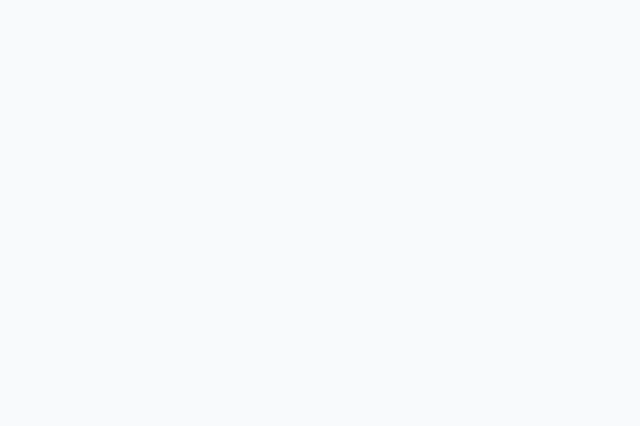
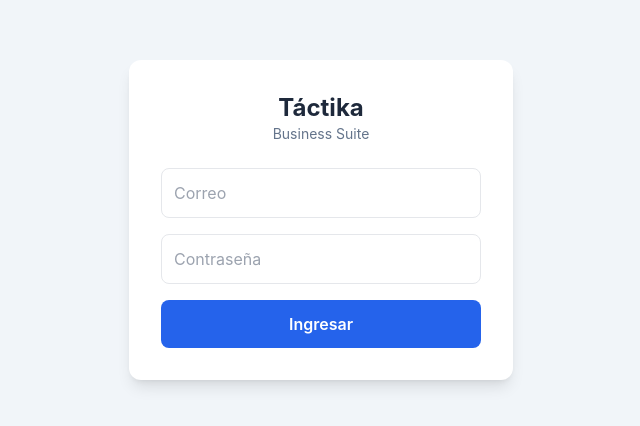
Before and after one commit to tactikaconsulting/tactika-business-suite, a React (Vite) app: page /login in a window 1280 px wide. Before the commit this address had no page. Shown: the part 180-606 px from the top of the page, without its empty margins (319-959 px from the left). Built offline with nearby package versions, Linux system fonts and the light colour scheme.

Commit message:
Login interno con Supabase Auth

```diff
--- a/src/App.jsx
+++ b/src/App.jsx
@@ -1,5 +1,10 @@
 import AppRouter from "./router/AppRouter";
+import { AuthProvider } from "./context/AuthContext";
 
 export default function App() {
-  return <AppRouter />;
+  return (
+    <AuthProvider>
+      <AppRouter />
+    </AuthProvider>
+  );
 }
--- /dev/null
+++ b/src/components/RutaProtegida.jsx
@@ -0,0 +1,20 @@
+import { Navigate, Outlet } from "react-router-dom";
+import { useAuth } from "../context/AuthContext";
+
+export default function RutaProtegida() {
+  const { sesion, cargando } = useAuth();
+
+  if (cargando) {
+    return (
+      <div className="min-h-screen flex items-center justify-center text-slate-400">
+        Cargando...
+      </div>
+    );
+  }
+
+  if (!sesion) {
+    return <Navigate to="/login" replace />;
+  }
+
+  return <Outlet />;
+}
--- a/src/components/layout/TopBar.jsx
+++ b/src/components/layout/TopBar.jsx
@@ -2,9 +2,13 @@ import {
   Bell,
   Search,
   UserCircle,
+  LogOut,
 } from "lucide-react";
+import { useAuth } from "../../context/AuthContext";
 
 export default function Topbar() {
+  const { perfil, cerrarSesion } = useAuth();
+
   return (
     <header className="bg-white shadow px-8 h-16 flex items-center justify-between">
 
@@ -30,17 +34,25 @@ export default function Topbar() {
           <div>
 
             <p className="font-semibold">
-              Claudio Urra
+              {perfil?.nombre || "Usuario"}
             </p>
 
-            <p className="text-sm text-gray-500">
-              Administrador
+            <p className="text-sm text-gray-500 capitalize">
+              {perfil?.rol || "..."}
             </p>
 
           </div>
 
         </div>
 
+        <button
+          onClick={cerrarSesion}
+          className="text-gray-500 hover:text-red-600 flex items-center gap-1"
+          title="Cerrar sesión"
+        >
+          <LogOut size={20} />
+        </button>
+
       </div>
 
     </header>
--- /dev/null
+++ b/src/context/AuthContext.jsx
@@ -0,0 +1,76 @@
+import { createContext, useContext, useEffect, useState } from "react";
+import { supabase } from "../lib/supabase";
+
+const AuthContext = createContext();
+
+export function AuthProvider({ children }) {
+  const [sesion, setSesion] = useState(null);
+  const [perfil, setPerfil] = useState(null);
+  const [cargando, setCargando] = useState(true);
+
+  useEffect(() => {
+    supabase.auth.getSession().then(({ data: { session } }) => {
+      setSesion(session);
+      if (session) {
+        cargarPerfil(session.user.id);
+      } else {
+        setCargando(false);
+      }
+    });
+
+    const { data: listener } = supabase.auth.onAuthStateChange(
+      (_event, session) => {
+        setSesion(session);
+        if (session) {
+          cargarPerfil(session.user.id);
+        } else {
+          setPerfil(null);
+          setCargando(false);
+        }
+      }
+    );
+
+    return () => {
+      listener.subscription.unsubscribe();
+    };
+  }, []);
+
+  async function cargarPerfil(userId) {
+    const { data, error } = await supabase
+      .from("perfiles")
+      .select("*")
+      .eq("id", userId)
+      .single();
+
+    if (!error) {
+      setPerfil(data);
+    }
+
+    setCargando(false);
+  }
+
+  async function iniciarSesion(email, password) {
+    const { error } = await supabase.auth.signInWithPassword({
+      email,
+      password,
+    });
+
+    if (error) throw error;
+  }
+
+  async function cerrarSesion() {
+    await supabase.auth.signOut();
+  }
+
+  return (
+    <AuthContext.Provider
+      value={{ sesion, perfil, cargando, iniciarSesion, cerrarSesion }}
+    >
+      {children}
+    </AuthContext.Provider>
+  );
+}
+
+export function useAuth() {
+  return useContext(AuthContext);
+}
--- /dev/null
+++ b/src/pages/Login.jsx
@@ -0,0 +1,69 @@
+import { useState } from "react";
+import { useNavigate } from "react-router-dom";
+import { useAuth } from "../context/AuthContext";
+
+export default function Login() {
+  const [email, setEmail] = useState("");
+  const [password, setPassword] = useState("");
+  const [error, setError] = useState("");
+  const [cargando, setCargando] = useState(false);
+
+  const { iniciarSesion } = useAuth();
+  const navigate = useNavigate();
+
+  async function enviar(e) {
+    e.preventDefault();
+    setError("");
+    setCargando(true);
+
+    try {
+      await iniciarSesion(email, password);
+      navigate("/");
+    } catch (err) {
+      setError("Correo o contraseña incorrectos.");
+    } finally {
+      setCargando(false);
+    }
+  }
+
+  return (
+    <div className="min-h-screen flex items-center justify-center bg-slate-100">
+      <form
+        onSubmit={enviar}
+        className="bg-white rounded-xl shadow-lg p-8 w-full max-w-sm space-y-4"
+      >
+        <div className="text-center mb-2">
+          <h1 className="text-2xl font-bold text-slate-800">Táctika</h1>
+          <p className="text-sm text-slate-500">Business Suite</p>
+        </div>
+
+        <input
+          type="email"
+          placeholder="Correo"
+          value={email}
+          onChange={(e) => setEmail(e.target.value)}
+          required
+          className="w-full border rounded-lg p-3"
+        />
+
+        <input
+          type="password"
+          placeholder="Contraseña"
+          value={password}
+          onChange={(e) => setPassword(e.target.value)}
+          required
+          className="w-full border rounded-lg p-3"
+        />
+
+        {error && <p className="text-red-600 text-sm">{error}</p>}
+
+        <button
+          disabled={cargando}
+          className="w-full bg-blue-600 hover:bg-blue-700 text-white py-3 rounded-lg font-semibold disabled:opacity-50"
+        >
+          {cargando ? "Ingresando..." : "Ingresar"}
+        </button>
+      </form>
+    </div>
+  );
+}
--- a/src/router/AppRouter.jsx
+++ b/src/router/AppRouter.jsx
@@ -1,7 +1,9 @@
 import { BrowserRouter, Routes, Route } from "react-router-dom";
 
 import MainLayout from "../layouts/MainLayout";
+import RutaProtegida from "../components/RutaProtegida";
 
+import Login from "../pages/Login";
 import Dashboard from "../pages/Dashboard";
 import Clientes from "../pages/Clientes";
 import Diagnostico from "../pages/Diagnostico";
@@ -10,7 +12,6 @@ import Seguimientos from "../pages/Seguimientos";
 import Reportes from "../pages/Reportes";
 import Configuracion from "../pages/Configuracion";
 
-// 1. NUEVAS IMPORTACIONES
 import GestionPersonal from "../pages/GestionPersonal";
 import MatrizRiesgos from "../pages/MatrizRiesgos";
 
@@ -18,6 +19,9 @@ export default function AppRouter() {
   return (
     <BrowserRouter>
       <Routes>
+        <Route path="/login" element={<Login />} />
+
+        <Route element={<RutaProtegida />}>
           <Route element={<MainLayout />}>
             <Route path="/" element={<Dashboard />} />
             <Route path="/clientes" element={<Clientes />} />
@@ -25,12 +29,10 @@ export default function AppRouter() {
             <Route path="/planes" element={<PlanAccion />} />
             <Route path="/seguimiento" element={<Seguimientos />} />
             <Route path="/reportes" element={<Reportes />} />
-
-          {/* 2. NUEVAS RUTAS CONECTADAS */}
             <Route path="/personal" element={<GestionPersonal />} />
             <Route path="/riesgos" element={<MatrizRiesgos />} />
-
             <Route path="/configuracion" element={<Configuracion />} />
+          </Route>
         </Route>
       </Routes>
     </BrowserRouter>
```
Lines whose indentation alone changed are shown as unchanged.
